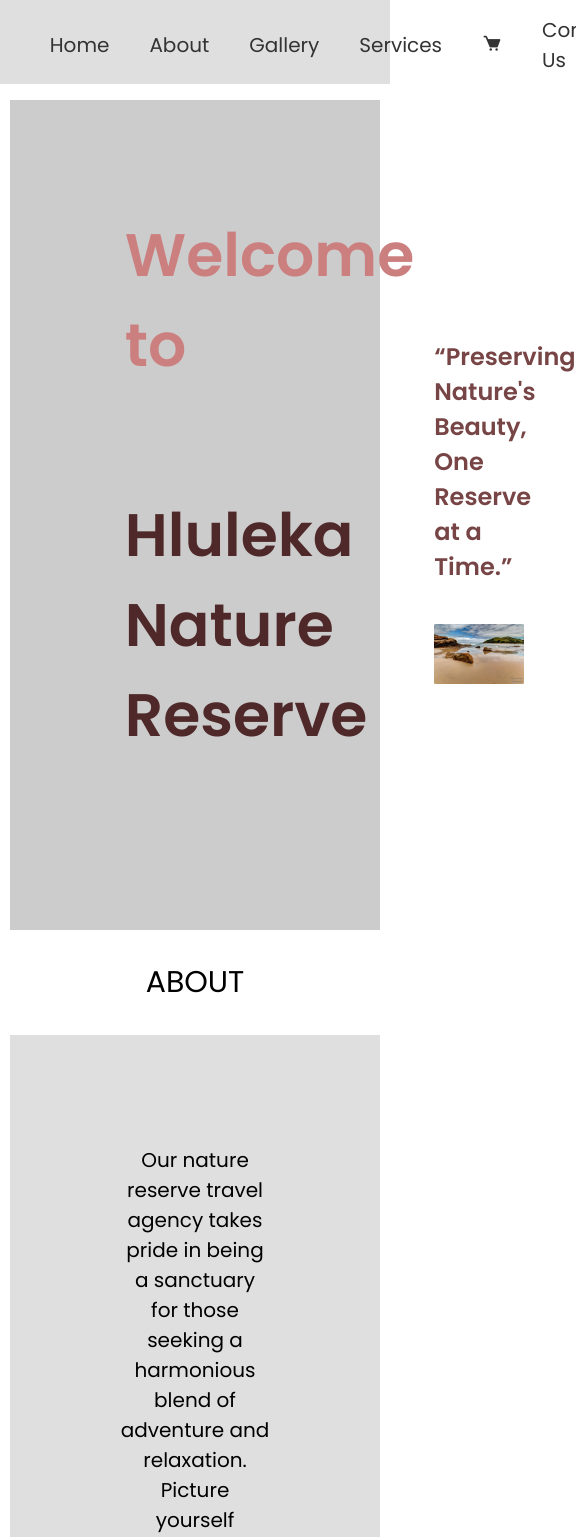
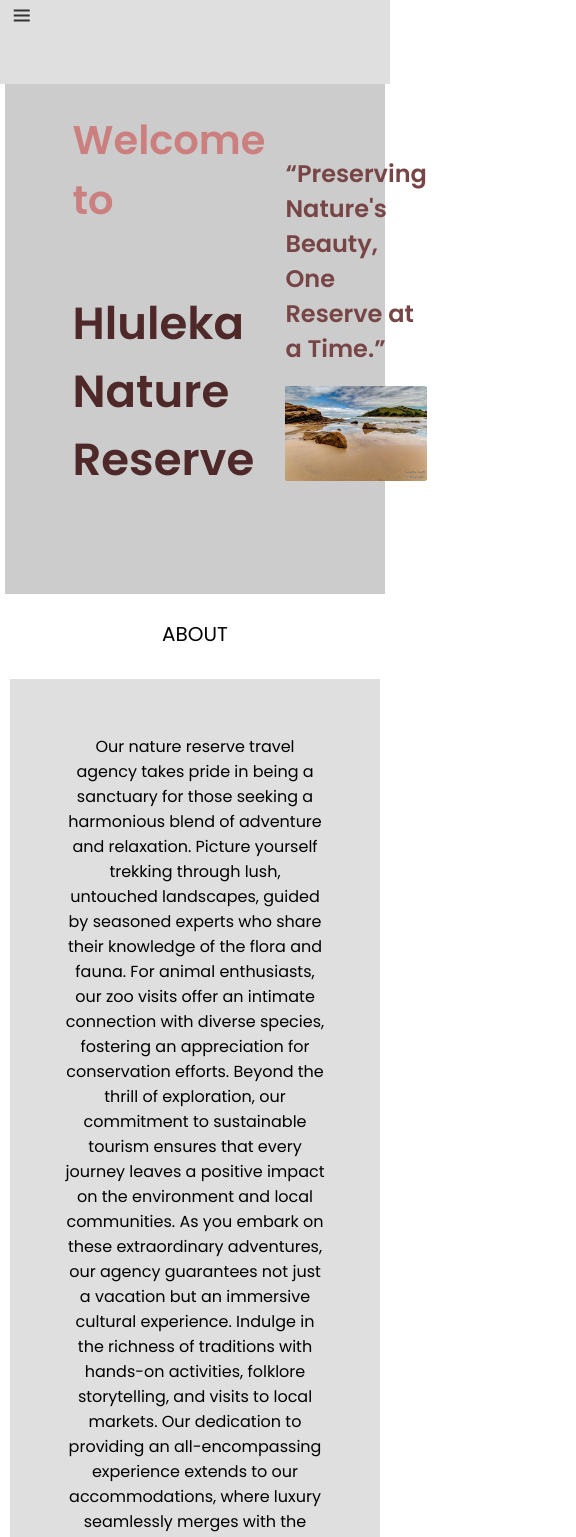
Before and after one commit to Luvuyotafeni/Hluleka, a React (Create React App) app: page / in a window 390 px wide. Shown: the top 1537 px of the page, 576 px wide, since content can reach past the window. Built offline with nearby package versions, Linux system fonts and the light colour scheme.

Commit message:
pop ups date

```diff
--- a/package.json
+++ b/package.json
@@ -11,6 +11,7 @@
     "@testing-library/react": "^13.4.0",
     "@testing-library/user-event": "^13.5.0",
     "clsx": "^2.1.0",
+    "emailjs-com": "^3.2.0",
     "react": "^18.2.0",
     "react-dom": "^18.2.0",
     "react-icons": "^5.0.1",
--- a/src/component/About/About.css
+++ b/src/component/About/About.css
@@ -1,19 +1,57 @@
-.about_title{
+/* Default styles */
+.about_title {
     text-align: center;
     padding: 20px;
     font-size: 30px;
     font-weight: 10%;
 }
-.center_text{
+
+.center_text {
     padding: 20px;
     margin: 10px;
     font-size: 20px;
     background-color: #DFDFDF;
+}
 
-}
-.center_text p{
+.center_text p {
     text-align: center;
     margin: 60px;
     padding: 30px;
     word-spacing: 52%;
 }
+
+/* Media query for screens with a maximum width of 768 pixels */
+@media only screen and (max-width: 768px) {
+    .about_title {
+        font-size: 24px; /* Adjust font size for smaller screens */
+    }
+
+    .center_text {
+        font-size: 18px; /* Adjust font size for smaller screens */
+    }
+
+    .center_text p {
+        margin: 30px; /* Adjust margin for smaller screens */
+        padding: 20px; /* Adjust padding for smaller screens */
+        word-spacing: 20%; /* Adjust word spacing for smaller screens */
+    }
+}
+
+/* Media query for screens with a maximum width of 480 pixels */
+@media only screen and (max-width: 480px) {
+    .about_title {
+        font-size: 20px; /* Adjust font size for even smaller screens */
+    }
+
+    .center_text {
+        font-size: 16px; /* Adjust font size for even smaller screens */
+    }
+
+    .center_text p {
+        margin: 20px; /* Adjust margin for even smaller screens */
+        padding: 15px; /* Adjust padding for even smaller screens */
+        word-spacing: 15%; /* Adjust word spacing for even smaller screens */
+    }
+}
+
+/* Add more media queries as needed for different screen sizes */
--- a/src/component/Contact/contact.css
+++ b/src/component/Contact/contact.css
@@ -1,13 +1,16 @@
-#contact{
+/* Default styles */
+#contact {
   height: 100vh;
   margin: 10px;
 }
-.contact p{
+
+.contact p {
   text-align: center;
   padding: 10px;
-    margin:10px;
-    font-size: 30px ;
+  margin: 10px;
+  font-size: 30px;
 }
+
 .contact-container {
   text-align: center;
   width: 99%;
@@ -48,3 +51,27 @@
   cursor: pointer;
   border-radius: 10%;
 }
+
+/* Media query for screens with a maximum width of 768 pixels */
+@media only screen and (max-width: 768px) {
+  #contact {
+      height: auto; /* Adjust height for smaller screens */
+  }
+
+  .contact p {
+      font-size: 24px; /* Adjust font size for smaller screens */
+  }
+
+  .contact-container {
+      height: auto; /* Adjust height for smaller screens */
+  }
+
+  .form-row,
+  label,
+  input,
+  textarea,
+  button {
+      margin-left: 10px; /* Adjust margin and padding for smaller screens */
+      width: 80%; /* Adjust width for smaller screens */
+  }
+}
--- a/src/component/Gallery/Galary.css
+++ b/src/component/Gallery/Galary.css
@@ -1,6 +1,7 @@
-.center_title{
+/* Default styles */
+.center_title {
   text-align: center;
-  font-size:20px;
+  font-size: 20px;
   font-weight: 10%;
   padding: 20px;
 }
@@ -13,7 +14,7 @@
   justify-content: center;
   height: 100vh; /* Adjust the height as needed */
   background-color: #DFDFDF;
-    margin: 10px ;
+  margin: 10px;
 }
 
 .Gallery p {
@@ -25,3 +26,24 @@
   max-width: 800px; /* Set a maximum width if needed */
   margin: 0 auto; /* Center the slider horizontally */
 }
+
+/* Media query for screens with a maximum width of 768 pixels */
+@media only screen and (max-width: 768px) {
+  .center_title {
+    font-size: 16px; /* Adjust font size for smaller screens */
+  }
+
+  .Gallery {
+    height: 100%; /* Adjust height for smaller screens */
+  }
+
+  .slick-slider {
+    width: 90%; /* Adjust the width of the slider for smaller screens */
+    width: 600px; /* Remove max-width for smaller screens */
+  }
+
+  .gallery-slide img {
+    width: 100%; /* Ensure images take the full width of the slider */
+    height: 80%; /* Maintain aspect ratio */
+  }
+}
--- a/src/component/Gallery/Galary.js
+++ b/src/component/Gallery/Galary.js
@@ -25,10 +25,8 @@ const Gallery = () => {
     Img7,
     Img8,
     Img9,
-
     // Add more image URLs as needed
   ];
-
   const settings = {
     dots: true,
     infinite: true,
@@ -38,15 +36,13 @@ const Gallery = () => {
   };
 
   return (
-    <>
     <section id='gallery'>
       <p className='center_title'>Gallery</p>
       <div className='Gallery'>
-
         <div className='gallery_container'>
           <Slider {...settings} className='images'>
             {images.map((image, index) => (
-                    <div key={index}>
+              <div key={index} className="gallery-slide">
                 <img src={image} alt={`slide-${index + 1}`} />
               </div>
             ))}
@@ -54,7 +50,6 @@ const Gallery = () => {
         </div>
       </div>
     </section>
-    </>
   );
 };
 
--- a/src/component/Home/Home.css
+++ b/src/component/Home/Home.css
@@ -1,24 +1,27 @@
 /* Home.css */
+
 .home {
   padding: 90px;
   background-color: #CCCCCC;
   margin: 100px 10px 10px 10px;
 }
-  .moto{
 
-    color: #774545
+.moto {
+  color: #774545;
 }
-  .name{
+
+.name {
   color: #4F2929;
   margin-bottom: 60px;
   margin-top: 100px;
   font-size: 40px;
 }
-  .welcome{
+
+.welcome {
   color: #CC7F7F;
   font-size: 60px;
+}
 
-  }
 .container {
   max-width: 1200px; /* Set your desired max-width */
   margin: 0 auto; /* Center the container */
@@ -49,5 +52,31 @@
   width: 100%; /* Make sure the image does not exceed its container */
   height: auto; /* Maintain aspect ratio */
   border-radius: 2%;
+}
 
+/* Media query for screens with a maximum width of 768 pixels */
+@media only screen and (max-width: 768px) {
+  .home {
+      padding: 40px; /* Adjust padding for smaller screens */
+      margin: 50px 5px 5px 5px; /* Adjust margin for smaller screens */
   }
+
+  .name {
+      font-size: 30px; /* Adjust font size for smaller screens */
+      margin-top: 60px; /* Adjust margin for smaller screens */
+      margin-bottom: 40px; /* Adjust margin for smaller screens */
+  }
+
+  .welcome {
+      font-size: 40px; /* Adjust font size for smaller screens */
+  }
+
+  .left_top,
+  .right {
+      flex-basis: 100%; /* Take up 100% of the container width for smaller screens */
+  }
+
+  .right_img {
+      margin-top: 20px; /* Adjust margin for smaller screens */
+  }
+}
--- a/src/component/NavBar/NavBar.css
+++ b/src/component/NavBar/NavBar.css
@@ -1,7 +1,8 @@
+/* NavBar.css */
+
 .container {
   max-width: 1200px;
   margin: 0 auto;
-
 }
 
 header {
@@ -17,6 +18,16 @@
   display: flex;
   justify-content: space-between;
   align-items: center;
+}
+
+.menu-toggle {
+  cursor: pointer;
+  font-size: 24px;
+  margin-right: 20px;
+}
+
+.menu-toggle i {
+  color: #333;
 }
 
 .navList {
@@ -36,8 +47,8 @@
   text-decoration: none;
   color: #333;
 }
-  /* NavBar.css */
 
+/* Added styles for overlay and form */
 .cart-overlay {
   position: fixed;
   top: 0;
@@ -48,7 +59,7 @@
   display: flex;
   align-items: center;
   justify-content: center;
-  z-index: 999; /* Ensure it overlays other content */
+  z-index: 999;
 }
 
 .cart-popup {
@@ -58,4 +69,67 @@
   box-shadow: 0 0 10px rgba(0, 0, 0, 0.2);
 }
 
-/* Add any additional styles as needed */
+.check_btn {
+  margin: 10px 60px 10px 100px;
+}
+
+/* Checkout Form */
+.cart-overlay form {
+  width: 500px;
+  margin: 20px;
+}
+
+.cart-overlay form label {
+  display: block;
+  margin-bottom: 8px;
+  font-size: small;
+}
+
+.cart-overlay form input {
+  width: 80%;
+  padding: 5px;
+  margin-bottom: 15px;
+}
+
+.cart-overlay form button {
+  padding: 10px;
+  border: none;
+  margin-left: 200px;
+}
+
+/* Responsive styles - hide menu by default and show when open */
+@media screen and (max-width: 768px) {
+  .navList {
+    display: none;
+    flex-direction: column;
+    position: absolute;
+    top: 10vh;
+    left: 0;
+    width: 100%;
+    background-color: #DFDFDF;
+    z-index: 1;
+  }
+
+  .navList.menu-open {
+    display: flex;
+  }
+
+  .navList li {
+    margin: 0;
+    padding: 15px;
+    text-align: center;
+    border-bottom: 1px solid #ccc;
+  }
+
+  .navList a {
+    color: #333;
+  }
+
+  header.menu-open {
+    height: auto;
+  }
+
+  header{
+    width: 100%;
+  }
+}
--- a/src/component/NavBar/NavBar.js
+++ b/src/component/NavBar/NavBar.js
@@ -1,36 +1,108 @@
-import React, { useState } from 'react';
+// NavBar.js
+import React, { useState, useEffect } from 'react';
 import "./NavBar.css";
-import { NavLink } from 'react-router-dom';
 import Cart from '../Cart';
 
 const NavBar = () => {
   const [isCartOpen, setIsCartOpen] = useState(false);
+  const [isCheckoutOpen, setIsCheckoutOpen] = useState(false);
+  const [isMenuOpen, setIsMenuOpen] = useState(false);
+  const [isMobileScreen, setIsMobileScreen] = useState(window.innerWidth <= 768);
+
+
+  useEffect(() => {
+    const handleResize = () => {
+      setIsMobileScreen(window.innerWidth <= 768);
+      closeMenu();
+    };
+
+    window.addEventListener('resize', handleResize);
+
+    return () => {
+      window.removeEventListener('resize', handleResize);
+    };
+  }, []);
 
   const handleCartClick = () => {
     setIsCartOpen(!isCartOpen);
+    setIsCheckoutOpen(false);
+    closeMenu();
+  };
+
+  const handleCheckoutClick = () => {
+    setIsCheckoutOpen(!isCheckoutOpen);
+    closeMenu();
+  };
+
+  const handleFormSubmit = (e) => {
+    e.preventDefault();
+    localStorage.removeItem('cart');
+    setIsCheckoutOpen(false);
+    closeMenu();
+  };
+
+  const handleCloseOverlay = () => {
+    setIsCartOpen(false);
+    setIsCheckoutOpen(false);
+    closeMenu();
+  };
+
+  const handleToggleMenu = () => {
+    setIsMenuOpen(!isMenuOpen);
+  };
+
+  const closeMenu = () => {
+    if (isMobileScreen) {
+      setIsMenuOpen(false);
+    }
   };
 
   return (
     <div>
-      <header className='Header'>
+
+<header className={`Header ${isMenuOpen ? 'menu-open' : ''}`}>
         <div className='container d_flex'>
-          <ul className="navList">
-            <li><a href='#home'>Home</a></li>
-            <li><a href='#about'>About</a></li>
-            <li><a href='#gallery'>Gallery</a></li>
-            <li><a href='#services'>Services</a></li>
+          <div className="menu-toggle" onClick={handleToggleMenu}>
+            <i className={`bx ${isMenuOpen ? 'bx bx-x' : 'bx bx-menu'}`}></i>
+          </div>
+          <ul className={`navList ${isMenuOpen ? 'menu-open' : ''}`}>
+            <li><a href='#home' onClick={closeMenu}>Home</a></li>
+            <li><a href='#about' onClick={closeMenu}>About</a></li>
+            <li><a href='#gallery' onClick={closeMenu}>Gallery</a></li>
+            <li><a href='#services' onClick={closeMenu}>Services</a></li>
             <li><a href="#" onClick={handleCartClick} className='bx bxs-cart'></a></li>
-            <li><a href='#contact'>Contact Us</a></li>
+            <li><a href='#contact' onClick={closeMenu}>Contact Us</a></li>
           </ul>
         </div>
       </header>
 
       {/* Cart Overlay */}
       {isCartOpen && (
-        <div className="cart-overlay">
-          <div className="cart-popup">
+        <div className="cart-overlay" onClick={handleCloseOverlay}>
+          <div className="cart-popup" onClick={(e) => e.stopPropagation()}>
             <Cart />
-            <button onClick={handleCartClick}>Close Cart</button>
+            <button onClick={handleCheckoutClick} className='check_btn'>CheckOut</button>
+          </div>
+        </div>
+      )}
+
+      {/* Checkout Form Overlay */}
+      {isCheckoutOpen && (
+        <div className="cart-overlay" onClick={handleCloseOverlay}>
+          <div className="cart-popup" onClick={(e) => e.stopPropagation()}>
+            <form onSubmit={handleFormSubmit}>
+              <label htmlFor="name">Name:</label>
+              <input type="text" id="name" name="name"/>
+              <label htmlFor="surname">Surname:</label>
+              <input type="text" id="surname" name="surname"/>
+              <label htmlFor="gender">Gender:</label>
+              <input type="text" id="gender" name="gender" />
+              <label htmlFor="id">ID:</label>
+              <input type="text" id="id" name="id"/>
+              <label htmlFor="date">Date:</label>
+              <input type="date" id="date" name="date" />
+              <button type="submit">Submit</button>
+            </form>
           </div>
         </div>
       )}
```
Also changed, not shown: 1 other file (tests, documents, lock files or other folders). Lines whose indentation alone changed are shown as unchanged.
